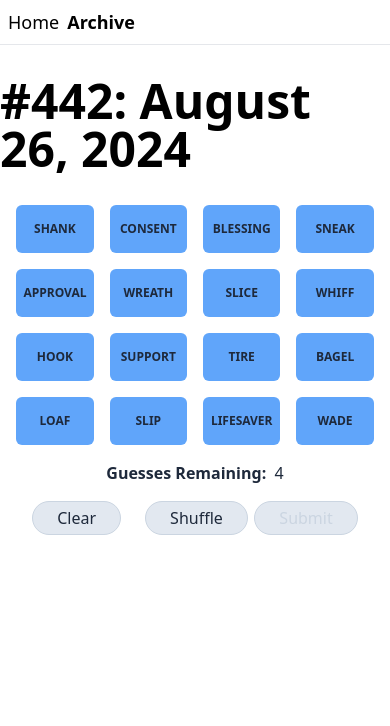
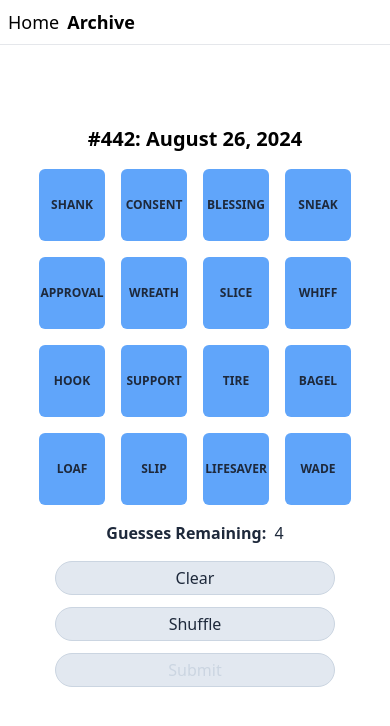
Before and after one commit to petecartwright/connectings, a React (Vite) app: page /puzzles/442 in a window 390 px wide. Shown: the top 726 px of the page. Built offline with nearby package versions, Linux system fonts and the light colour scheme.

Commit message:
styling, remove about

```diff
--- a/src/components/Puzzle/Puzzle.tsx
+++ b/src/components/Puzzle/Puzzle.tsx
@@ -90,22 +90,37 @@ export const PuzzleComponent = ({
     // TODO: add something to do on completiong
     // TODO: nav to previous and next puzz?
     <>
-      <div className="flex justify-center items-center text-5xl font-bold mt-8 mb-8">
+      <div
+        className="
+        flex
+        justify-center
+        items-center
+
+        text-xl
+        lg:text-3xl
+        font-bold
+
+        my-4
+        md:my-16
+        "
+      >
         #{puzzle.id}: {niceDateString}
       </div>
 
       <div
         className="game
 
-        w-11/12
+        w-4/5
         md:w-2/3
         lg:w-1/2
 
         flex
         flex-col
+
+        justify-self-center
+
         gap-4
 
-        m-auto
         text-center
         text-sm
         text-slate-800
@@ -155,7 +170,7 @@ export const PuzzleComponent = ({
                     flex
                     justify-center
 
-                    p-4
+                    py-7
                     rounded-md
 
                     transition-all
@@ -198,12 +213,27 @@ export const PuzzleComponent = ({
           className="
             puzzle-button-container
             flex
+
+            flex-col
+            sm:flex-row
+
+            gap-3
+
             justify-between
             pl-4
             pr-4
           "
         >
-          <div className="flex gap-6">
+          <div
+            className="
+            flex
+            flex-col
+            sm:flex-row
+
+            gap-3
+            sm:gap-6
+            "
+          >
             <PuzzleButton
               disabled={!selectedAnswers || puzzleSolved}
               onClick={onClickClear}
--- a/src/data/database.ts
+++ b/src/data/database.ts
@@ -2,8 +2,6 @@ import type { Puzzle } from "../types/GameState";
 import puzzles from "./connections.json" with { type: "json" };
 
 export const findPuzzleById = (puzzleId: string): Puzzle | undefined => {
-  // TODO: make this a singleton? so it's not so slow on every fetch
-
   if (Number.isNaN(Number(puzzleId))) {
     throw Error(`${puzzleId} is an invalid puzzleId`);
   }
--- a/src/routeTree.gen.ts
+++ b/src/routeTree.gen.ts
@@ -11,18 +11,11 @@
 // Import Routes
 
 import { Route as rootRoute } from './routes/__root'
-import { Route as AboutImport } from './routes/about'
 import { Route as IndexImport } from './routes/index'
 import { Route as PuzzlesIndexImport } from './routes/puzzles/index'
 import { Route as PuzzlesPuzzleIdImport } from './routes/puzzles/$puzzleId'
 
 // Create/Update Routes
-
-const AboutRoute = AboutImport.update({
-  id: '/about',
-  path: '/about',
-  getParentRoute: () => rootRoute,
-} as any)
 
 const IndexRoute = IndexImport.update({
   id: '/',
@@ -53,13 +46,6 @@ declare module '@tanstack/react-router' {
       preLoaderRoute: typeof IndexImport
       parentRoute: typeof rootRoute
     }
-    '/about': {
-      id: '/about'
-      path: '/about'
-      fullPath: '/about'
-      preLoaderRoute: typeof AboutImport
-      parentRoute: typeof rootRoute
-    }
     '/puzzles/$puzzleId': {
       id: '/puzzles/$puzzleId'
       path: '/puzzles/$puzzleId'
@@ -81,14 +67,12 @@ declare module '@tanstack/react-router' {
 
 export interface FileRoutesByFullPath {
   '/': typeof IndexRoute
-  '/about': typeof AboutRoute
   '/puzzles/$puzzleId': typeof PuzzlesPuzzleIdRoute
   '/puzzles': typeof PuzzlesIndexRoute
 }
 
 export interface FileRoutesByTo {
   '/': typeof IndexRoute
-  '/about': typeof AboutRoute
   '/puzzles/$puzzleId': typeof PuzzlesPuzzleIdRoute
   '/puzzles': typeof PuzzlesIndexRoute
 }
@@ -96,30 +80,27 @@ export interface FileRoutesByTo {
 export interface FileRoutesById {
   __root__: typeof rootRoute
   '/': typeof IndexRoute
-  '/about': typeof AboutRoute
   '/puzzles/$puzzleId': typeof PuzzlesPuzzleIdRoute
   '/puzzles/': typeof PuzzlesIndexRoute
 }
 
 export interface FileRouteTypes {
   fileRoutesByFullPath: FileRoutesByFullPath
-  fullPaths: '/' | '/about' | '/puzzles/$puzzleId' | '/puzzles'
+  fullPaths: '/' | '/puzzles/$puzzleId' | '/puzzles'
   fileRoutesByTo: FileRoutesByTo
-  to: '/' | '/about' | '/puzzles/$puzzleId' | '/puzzles'
-  id: '__root__' | '/' | '/about' | '/puzzles/$puzzleId' | '/puzzles/'
+  to: '/' | '/puzzles/$puzzleId' | '/puzzles'
+  id: '__root__' | '/' | '/puzzles/$puzzleId' | '/puzzles/'
   fileRoutesById: FileRoutesById
 }
 
 export interface RootRouteChildren {
   IndexRoute: typeof IndexRoute
-  AboutRoute: typeof AboutRoute
   PuzzlesPuzzleIdRoute: typeof PuzzlesPuzzleIdRoute
   PuzzlesIndexRoute: typeof PuzzlesIndexRoute
 }
 
 const rootRouteChildren: RootRouteChildren = {
   IndexRoute: IndexRoute,
-  AboutRoute: AboutRoute,
   PuzzlesPuzzleIdRoute: PuzzlesPuzzleIdRoute,
   PuzzlesIndexRoute: PuzzlesIndexRoute,
 }
@@ -135,16 +116,12 @@ export const routeTree = rootRoute
       "filePath": "__root.tsx",
       "children": [
         "/",
-        "/about",
         "/puzzles/$puzzleId",
         "/puzzles/"
       ]
     },
     "/": {
       "filePath": "index.tsx"
-    },
-    "/about": {
-      "filePath": "about.tsx"
     },
     "/puzzles/$puzzleId": {
       "filePath": "puzzles/$puzzleId.tsx"
--- a/src/routes/about.tsx
+++ /dev/null
@@ -1,14 +0,0 @@
-import { createFileRoute } from "@tanstack/react-router";
-import * as React from "react";
-
-export const Route = createFileRoute("/about")({
-  component: AboutComponent,
-});
-
-function AboutComponent() {
-  return (
-    <div className="p-2">
-      <h3>About</h3>
-    </div>
-  );
-}
--- a/src/routes/index.tsx
+++ b/src/routes/index.tsx
@@ -14,7 +14,7 @@ function HomeComponent() {
   if (!puzzle) return <div>No puzzle today! Go home!</div>;
 
   return (
-    <div>
+    <div className="">
       <PuzzleComponent puzzle={puzzle} />
     </div>
   );
--- a/src/routes/puzzles/$puzzleId.tsx
+++ b/src/routes/puzzles/$puzzleId.tsx
@@ -16,9 +16,9 @@ function PuzzleWrapper() {
   if (puzzle === undefined) return <PuzzleNotFound puzzleId={puzzleId} />;
 
   return (
-    <>
+    <div className="mt-20">
       <PuzzleComponent puzzle={puzzle} />
-    </>
+    </div>
   );
 }
 
--- a/src/routes/puzzles/index.tsx
+++ b/src/routes/puzzles/index.tsx
@@ -6,7 +6,7 @@ import { CircleCheck } from "lucide-react";
 
 export const Route = createFileRoute("/puzzles/")({
   component: RouteComponent,
-  // TODO: this should prob only fetch the count and most recent N puzzles
+  // TODO: this should prob only fetch the count and most recent N puzzles?
   loader: getAllPuzzles,
 });
 
```
